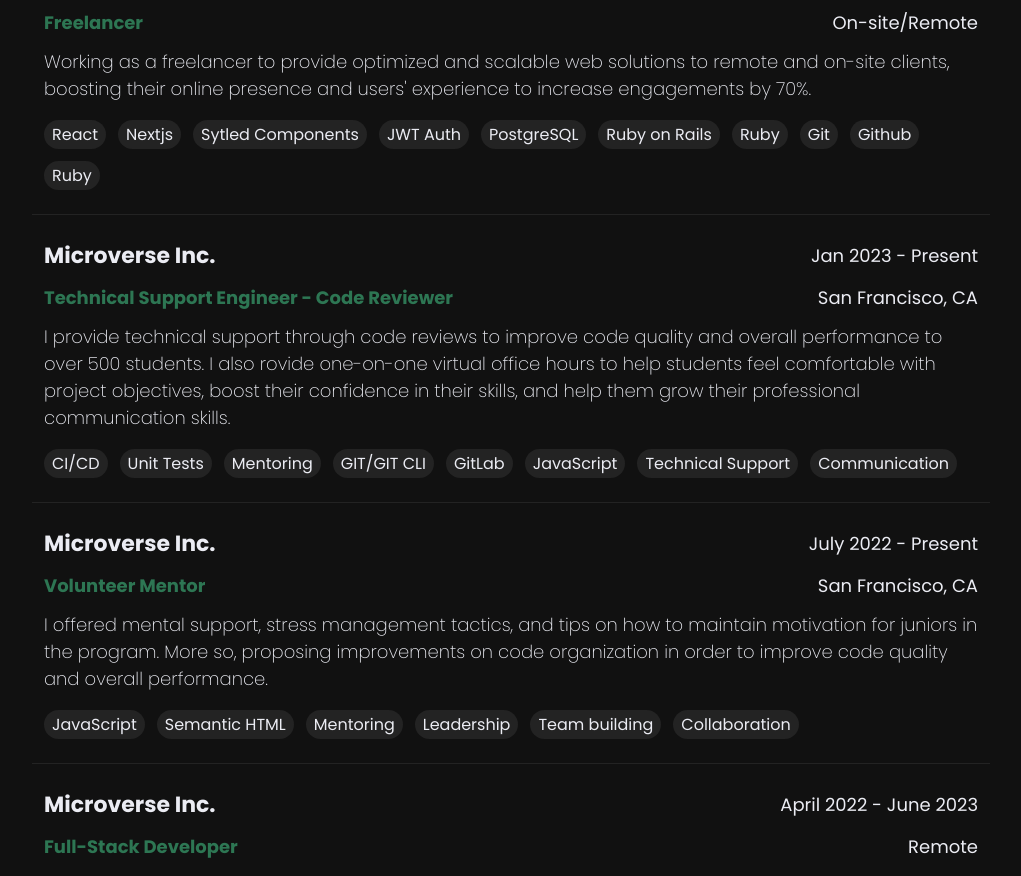
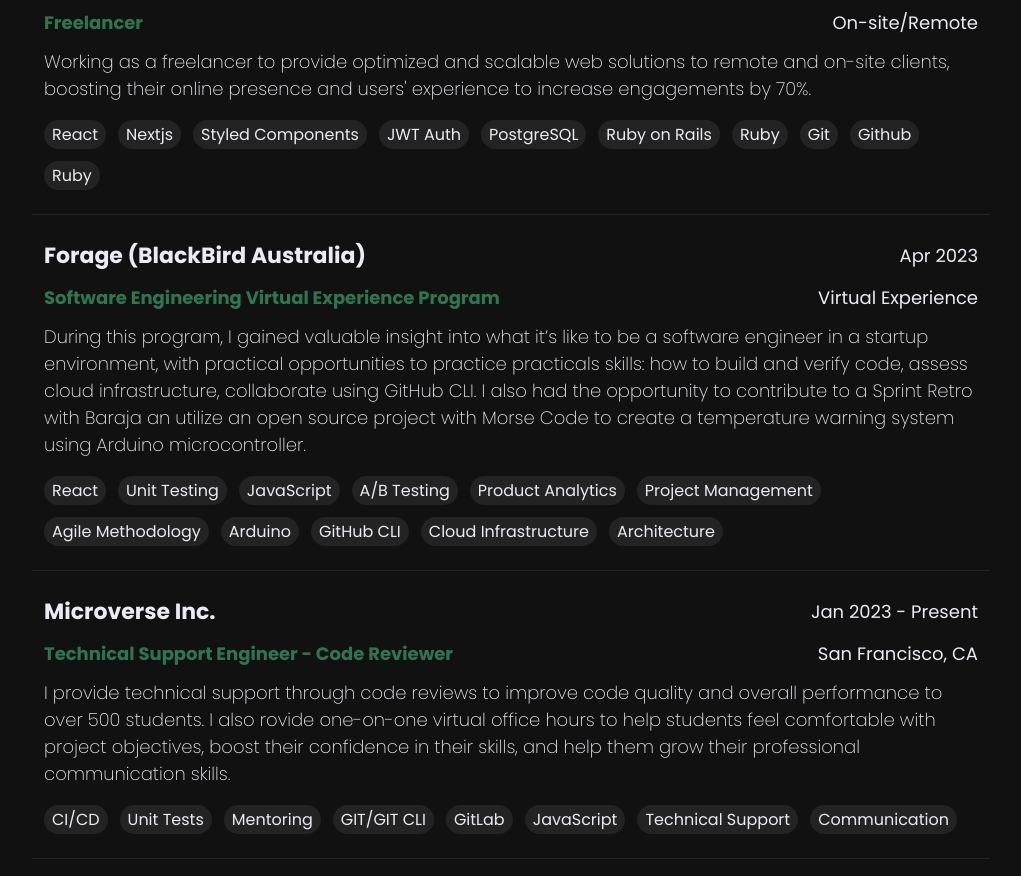
Before and after one commit to AbayomiOlaoye/web-portfolio, a Next.js app: page / in a window 1280 px wide. Shown: the part 4900-5776 px from the top of the page, without its empty margins (159-1180 px from the left). Built offline with nearby package versions, Linux system fonts and the light colour scheme.

Commit message:
Add experience at Forage

```diff
--- a/components/home/experience/Experience.tsx
+++ b/components/home/experience/Experience.tsx
@@ -23,7 +23,7 @@ const experience = [
     tech: [
       "React",
       "Nextjs",
-      "Sytled Components",
+      "Styled Components",
       "JWT Auth",
       "PostgreSQL",
       "Ruby on Rails",
@@ -31,6 +31,27 @@ const experience = [
       "Git",
       "Github",
       "Ruby",
+    ],
+  },
+  {
+    title: "Forage (BlackBird Australia)",
+    position: "Software Engineering Virtual Experience Program",
+    time: "Apr 2023",
+    location: "Virtual Experience",
+    description:
+      "During this program, I gained valuable insight into what it’s like to be a software engineer in a startup environment, with practical opportunities to practice practicals skills: how to build and verify code, assess cloud infrastructure, collaborate using GitHub CLI. I also had the opportunity to contribute to a Sprint Retro with Baraja an utilize an open source project with Morse Code to create a temperature warning system using Arduino microcontroller.",
+    tech: [
+      "React",
+      "Unit Testing",
+      "JavaScript",
+      "A/B Testing",
+      "Product Analytics",
+      "Project Management",
+      "Agile Methodology",
+      "Arduino",
+      "GitHub CLI",
+      "Cloud Infrastructure",
+      "Architecture",
     ],
   },
   {
```
Also changed, not shown: components/nav/SideBar.tsx (+10 -0 lines).
